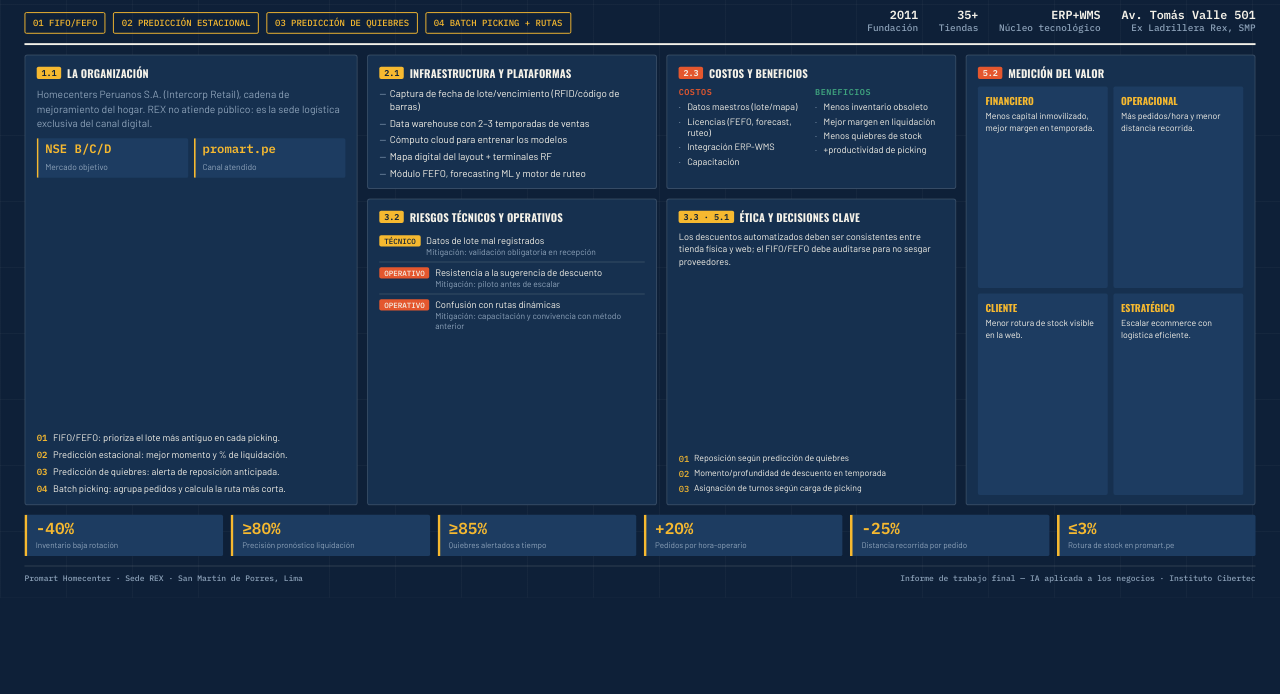
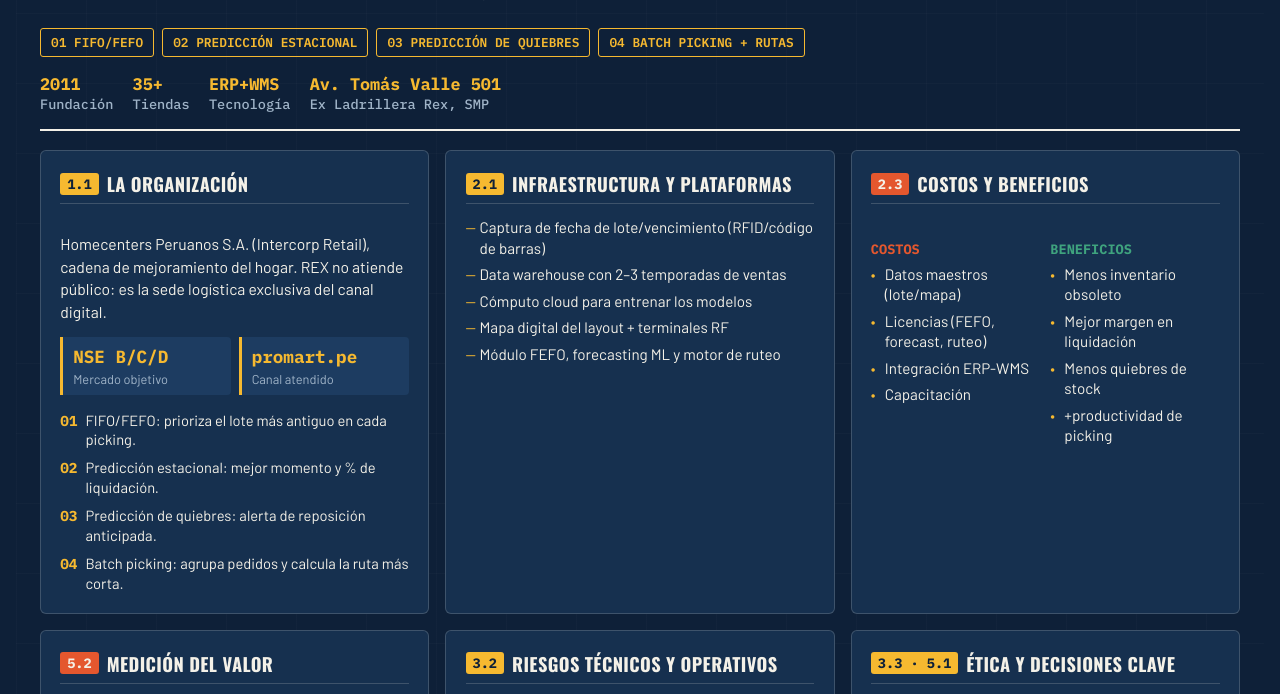
Before and after one commit to jhoan219/scrollytelling-, a plain HTML site: page index.html in a window 1280 px wide. Shown: the part 162-856 px from the top of the page. Before the commit the page ends 800 px from the top, so only its background shows below. Drawn offline with nearby package versions, Linux system fonts and the light colour scheme.

Commit message:
tercer cambio

```diff
--- a/index.html
+++ b/index.html
@@ -6,127 +6,424 @@
 <meta name="viewport" content="width=device-width, initial-scale=1.0">
 <link rel="preconnect" href="https://fonts.googleapis.com">
 <link rel="preconnect" href="https://fonts.gstatic.com" crossorigin>
-<link href="https://fonts.googleapis.com/css2?family=Oswald:wght@500;600;700&family=Barlow:wght@400;500;600&family=IBM+Plex+Mono:wght@500;600&display=swap" rel="stylesheet">
+<link href="https://fonts.googleapis.com/css2?family=Barlow:wght@400;500;600;700&family=IBM+Plex+Mono:wght@500;600;700&family=Oswald:wght@500;600;700&display=swap" rel="stylesheet">
 <style>
-  :root{
-    --ink:#0E2038;
-    --panel:#16304F;
-    --panel-2:#1D3C61;
-    --yellow:#F6B930;
-    --rust:#E4572E;
-    --green:#3FA37E;
-    --paper:#F4F1E8;
-    --steel:#8DA2B9;
-    --line: rgba(244,241,232,0.14);
+  :root {
+    --ink: #0E2038;
+    --panel: #16304F;
+    --panel-2: #1D3C61;
+    --yellow: #F6B930;
+    --rust: #E4572E;
+    --green: #3FA37E;
+    --paper: #F4F1E8;
+    --steel: #A0B4C8;
+    --line: rgba(244, 241, 232, 0.18);
   }
-  *{box-sizing:border-box;}
-  html,body{margin:0;padding:0;height:100%;}
-  body{
-    background:var(--ink);color:var(--paper);
-    font-family:'Barlow',sans-serif;
-    display:flex;align-items:center;justify-content:center;
-    overflow:hidden;
+
+  * { box-sizing: border-box; }
+
+  body {
+    margin: 0;
+    padding: 1rem;
+    background: var(--ink);
+    color: var(--paper);
+    font-family: 'Barlow', sans-serif;
+    min-height: 100vh;
+    display: flex;
+    justify-content: center;
   }
-  #stage{width:100vw;height:100vh;display:flex;align-items:center;justify-content:center;overflow:hidden;}
-  .sheet{
-    width:1360px;height:764px;flex:none;
-    padding:22px 26px 16px;
-    display:flex;flex-direction:column;gap:10px;
+
+  .sheet {
+    width: 100%;
+    max-width: 1400px;
+    padding: 1.5rem;
+    display: flex;
+    flex-direction: column;
+    gap: 1.2rem;
     background:
-      repeating-linear-gradient(90deg, rgba(244,241,232,0.03) 0 1px, transparent 1px 70px),
-      repeating-linear-gradient(0deg, rgba(244,241,232,0.03) 0 1px, transparent 1px 70px);
+      repeating-linear-gradient(90deg, rgba(244,241,232,0.02) 0 1px, transparent 1px 70px),
+      repeating-linear-gradient(0deg, rgba(244,241,232,0.02) 0 1px, transparent 1px 70px);
   }
-  h1,h2,h3,h4{font-family:'Oswald',sans-serif;margin:0;text-transform:uppercase;letter-spacing:0.02em;}
-  .mono{font-family:'IBM Plex Mono',monospace;}
+
+  h1, h2, h3, h4 {
+    font-family: 'Oswald', sans-serif;
+    margin: 0;
+    text-transform: uppercase;
+    letter-spacing: 0.02em;
+  }
 
   /* ---------- HEADER ---------- */
-  .head{display:flex;justify-content:space-between;align-items:flex-end;border-bottom:2px solid var(--paper);padding-bottom:10px;}
-  .head-left{display:flex;flex-direction:column;gap:4px;}
-  .hazard{background:repeating-linear-gradient(45deg,var(--yellow) 0 10px, var(--ink) 10px 20px);height:5px;width:80px;}
-  .eyebrow{font-family:'IBM Plex Mono',monospace;font-size:10px;letter-spacing:0.12em;text-transform:uppercase;color:var(--yellow);}
-  .head h1{font-size:30px;color:var(--paper);line-height:1;}
-  .head h1 span{color:var(--yellow);}
-  .head-sub{font-size:12px;color:var(--steel);max-width:460px;line-height:1.35;}
-  .head-meta{display:flex;gap:22px;font-family:'IBM Plex Mono',monospace;font-size:10px;color:var(--steel);text-align:right;}
-  .head-meta div strong{display:block;color:var(--paper);font-size:12.5px;}
+  .head {
+    display: flex;
+    flex-wrap: wrap;
+    justify-content: space-between;
+    align-items: flex-end;
+    border-bottom: 2px solid var(--paper);
+    padding-bottom: 1rem;
+    gap: 1rem;
+  }
 
-  .chips{display:flex;gap:8px;}
-  .chip{border:1px solid var(--yellow);color:var(--yellow);font-family:'IBM Plex Mono',monospace;font-size:9.5px;padding:4px 8px;border-radius:2px;text-transform:uppercase;white-space:nowrap;}
+  .head-left {
+    display: flex;
+    flex-direction: column;
+    gap: 6px;
+    max-width: 800px;
+  }
+
+  .hazard {
+    background: repeating-linear-gradient(45deg, var(--yellow) 0 10px, var(--ink) 10px 20px);
+    height: 6px;
+    width: 90px;
+  }
+
+  .eyebrow {
+    font-family: 'IBM Plex Mono', monospace;
+    font-size: 0.85rem;
+    font-weight: 600;
+    letter-spacing: 0.1em;
+    text-transform: uppercase;
+    color: var(--yellow);
+  }
+
+  .head h1 {
+    font-size: clamp(1.8rem, 3.5vw, 2.6rem);
+    color: var(--paper);
+    line-height: 1.1;
+  }
+
+  .head h1 span { color: var(--yellow); }
+
+  .head-sub {
+    font-size: clamp(0.95rem, 1.2vw, 1.15rem);
+    color: var(--paper);
+    line-height: 1.4;
+  }
+
+  .head-meta {
+    display: flex;
+    flex-wrap: wrap;
+    gap: 1.2rem;
+    font-family: 'IBM Plex Mono', monospace;
+    font-size: 0.85rem;
+    color: var(--steel);
+  }
+
+  .head-meta div strong {
+    display: block;
+    color: var(--yellow);
+    font-size: 1.05rem;
+  }
+
+  .chips {
+    display: flex;
+    flex-wrap: wrap;
+    gap: 8px;
+    margin-top: 4px;
+  }
+
+  .chip {
+    border: 1px solid var(--yellow);
+    color: var(--yellow);
+    font-family: 'IBM Plex Mono', monospace;
+    font-size: 0.8rem;
+    font-weight: 600;
+    padding: 5px 10px;
+    border-radius: 3px;
+    text-transform: uppercase;
+  }
 
   /* ---------- GRID BODY ---------- */
-  .body{flex:1;display:grid;grid-template-columns:1.15fr 1fr 1fr 1fr;grid-template-rows:auto 1fr auto;gap:10px;min-height:0;}
+  .body {
+    display: grid;
+    grid-template-columns: repeat(12, 1fr);
+    gap: 1rem;
+  }
 
-  .panel{background:var(--panel);border:1px solid var(--line);border-radius:3px;padding:10px 12px;display:flex;flex-direction:column;min-height:0;}
-  .lbl{display:flex;align-items:center;gap:6px;margin-bottom:6px;}
-  .num{font-family:'IBM Plex Mono',monospace;font-size:9px;background:var(--yellow);color:var(--ink);padding:1px 5px;border-radius:2px;font-weight:600;}
-  .num.alt{background:var(--rust);color:var(--paper);}
-  .lbl h4{font-size:11.5px;color:var(--paper);letter-spacing:0.01em;}
+  .panel {
+    background: var(--panel);
+    border: 1px solid var(--line);
+    border-radius: 6px;
+    padding: 1.2rem;
+    display: flex;
+    flex-direction: column;
+  }
 
-  /* org panel */
-  .org{grid-column:1;grid-row:1 / span 2;}
-  .org p{font-size:11px;color:var(--steel);line-height:1.4;margin:0 0 8px;}
-  .stat-row{display:grid;grid-template-columns:1fr 1fr;gap:6px;margin-bottom:8px;}
-  .stat{background:var(--panel-2);border-left:2px solid var(--yellow);padding:5px 7px;border-radius:0 2px 2px 0;}
-  .stat b{display:block;font-family:'IBM Plex Mono',monospace;font-size:13px;color:var(--yellow);line-height:1;}
-  .stat span{font-size:9px;color:var(--steel);}
-  .sol-mini{display:flex;flex-direction:column;gap:5px;margin-top:auto;}
-  .sol-mini .s{display:flex;gap:6px;align-items:flex-start;font-size:10px;color:var(--paper);}
-  .sol-mini .s b{color:var(--yellow);font-family:'IBM Plex Mono',monospace;font-size:9.5px;flex:none;}
+  .lbl {
+    display: flex;
+    align-items: center;
+    gap: 8px;
+    margin-bottom: 0.8rem;
+    border-bottom: 1px solid var(--line);
+    padding-bottom: 6px;
+  }
 
-  /* infra panel */
-  .infra{grid-column:2;grid-row:1;}
-  .infra ul{list-style:none;margin:0;padding:0;display:flex;flex-direction:column;gap:4px;}
-  .infra li{font-size:10.5px;color:var(--paper);padding-left:11px;position:relative;line-height:1.3;}
-  .infra li::before{content:"—";position:absolute;left:0;color:var(--steel);}
+  .num {
+    font-family: 'IBM Plex Mono', monospace;
+    font-size: 0.85rem;
+    background: var(--yellow);
+    color: var(--ink);
+    padding: 2px 7px;
+    border-radius: 3px;
+    font-weight: 700;
+  }
 
-  /* cost/benefit panel */
-  .cvb{grid-column:3;grid-row:1;}
-  .cvb .cols{display:grid;grid-template-columns:1fr 1fr;gap:8px;flex:1;}
-  .cvb .c h5{font-family:'IBM Plex Mono',monospace;font-size:9px;text-transform:uppercase;letter-spacing:0.06em;margin:0 0 4px;}
-  .cvb .c.cost h5{color:var(--rust);}
-  .cvb .c.ben h5{color:var(--green);}
-  .cvb ul{list-style:none;margin:0;padding:0;display:flex;flex-direction:column;gap:3px;}
-  .cvb li{font-size:9.8px;color:var(--paper);padding-left:9px;position:relative;line-height:1.25;}
-  .cvb li::before{content:"·";position:absolute;left:0;color:var(--steel);}
+  .num.alt {
+    background: var(--rust);
+    color: var(--paper);
+  }
 
-  /* value matrix panel */
-  .val{grid-column:4;grid-row:1 / span 2;}
-  .val .grid2{display:grid;grid-template-columns:1fr 1fr;grid-template-rows:1fr 1fr;gap:6px;flex:1;}
-  .val .cell{background:var(--panel-2);border-radius:2px;padding:7px 8px;}
-  .val .cell h5{font-family:'Oswald',sans-serif;font-size:10.5px;color:var(--yellow);text-transform:uppercase;margin:0 0 3px;}
-  .val .cell p{font-size:9.3px;color:var(--paper);margin:0;line-height:1.25;}
+  .lbl h4 {
+    font-size: 1.15rem;
+    color: var(--paper);
+  }
 
-  /* risks panel */
-  .risks{grid-column:2;grid-row:2;}
-  .risk-row{display:flex;gap:6px;align-items:flex-start;padding:4px 0;border-bottom:1px solid var(--line);}
-  .risk-row:last-child{border-bottom:none;}
-  .risk-row .t{font-family:'IBM Plex Mono',monospace;font-size:8px;text-transform:uppercase;background:var(--yellow);color:var(--ink);padding:1px 5px;border-radius:2px;flex:none;margin-top:1px;}
-  .risk-row .t.op{background:var(--rust);color:var(--paper);}
-  .risk-row .r{font-size:10px;color:var(--paper);line-height:1.3;}
-  .risk-row .r b{display:block;color:var(--steel);font-weight:400;font-size:9px;}
+  /* Layout por columnas según tamaño */
+  .org   { grid-column: span 12; }
+  .infra { grid-column: span 12; }
+  .cvb   { grid-column: span 12; }
+  .val   { grid-column: span 12; }
+  .risks { grid-column: span 12; }
+  .eth   { grid-column: span 12; }
+  .kpis  { grid-column: span 12; }
 
-  /* ethics + decisions panel */
-  .eth{grid-column:3;grid-row:2;}
-  .eth p{font-size:9.8px;color:var(--paper);line-height:1.35;margin:0 0 6px;}
-  .eth p.muted{color:var(--steel);font-size:9.3px;}
-  .dec{margin-top:auto;display:flex;flex-direction:column;gap:3px;}
-  .dec div{font-size:9.3px;color:var(--paper);display:flex;gap:5px;}
-  .dec div span{color:var(--yellow);font-family:'IBM Plex Mono',monospace;flex:none;}
+  @media (min-width: 768px) {
+    .org   { grid-column: span 6; }
+    .infra { grid-column: span 6; }
+    .cvb   { grid-column: span 6; }
+    .val   { grid-column: span 6; }
+    .risks { grid-column: span 6; }
+    .eth   { grid-column: span 6; }
+  }
 
-  /* KPI strip full width bottom */
-  .kpis{grid-column:1 / span 4;grid-row:3;display:grid;grid-template-columns:repeat(6,1fr);gap:8px;}
-  .kpi{background:var(--panel-2);border-left:3px solid var(--yellow);border-radius:0 2px 2px 0;padding:7px 9px;}
-  .kpi .v{font-family:'IBM Plex Mono',monospace;font-size:17px;color:var(--yellow);font-weight:600;line-height:1;}
-  .kpi .l{font-size:8.6px;color:var(--steel);margin-top:3px;line-height:1.2;}
+  @media (min-width: 1024px) {
+    .org   { grid-column: span 4; }
+    .infra { grid-column: span 4; }
+    .cvb   { grid-column: span 4; }
+    .val   { grid-column: span 4; }
+    .risks { grid-column: span 4; }
+    .eth   { grid-column: span 4; }
+  }
 
-  .foot{display:flex;justify-content:space-between;font-family:'IBM Plex Mono',monospace;font-size:8.5px;color:var(--steel);padding-top:6px;border-top:1px solid var(--line);}
+  /* Detalles de contenido con mayor visibilidad */
+  .org p {
+    font-size: 0.98rem;
+    color: var(--paper);
+    line-height: 1.45;
+    margin-bottom: 0.8rem;
+  }
+
+  .stat-row {
+    display: grid;
+    grid-template-columns: 1fr 1fr;
+    gap: 8px;
+    margin-bottom: 1rem;
+  }
+
+  .stat {
+    background: var(--panel-2);
+    border-left: 3px solid var(--yellow);
+    padding: 8px 10px;
+    border-radius: 0 4px 4px 0;
+  }
+
+  .stat b {
+    display: block;
+    font-family: 'IBM Plex Mono', monospace;
+    font-size: 1.1rem;
+    color: var(--yellow);
+  }
+
+  .stat span {
+    font-size: 0.8rem;
+    color: var(--steel);
+  }
+
+  .sol-mini {
+    display: flex;
+    flex-direction: column;
+    gap: 8px;
+  }
+
+  .sol-mini .s {
+    display: flex;
+    gap: 8px;
+    font-size: 0.92rem;
+    line-height: 1.35;
+  }
+
+  .sol-mini .s b {
+    color: var(--yellow);
+    font-family: 'IBM Plex Mono', monospace;
+    font-size: 0.9rem;
+    flex: none;
+  }
+
+  .infra ul, .cvb ul {
+    list-style: none;
+    margin: 0;
+    padding: 0;
+    display: flex;
+    flex-direction: column;
+    gap: 6px;
+  }
+
+  .infra li, .cvb li {
+    font-size: 0.95rem;
+    line-height: 1.35;
+    padding-left: 14px;
+    position: relative;
+  }
+
+  .infra li::before { content: "—"; position: absolute; left: 0; color: var(--yellow); }
+  .cvb li::before { content: "•"; position: absolute; left: 0; color: var(--yellow); }
+
+  .cvb .cols {
+    display: grid;
+    grid-template-columns: 1fr 1fr;
+    gap: 10px;
+  }
+
+  .cvb .c h5 {
+    font-family: 'IBM Plex Mono', monospace;
+    font-size: 0.85rem;
+    text-transform: uppercase;
+    margin-bottom: 6px;
+  }
+
+  .cvb .c.cost h5 { color: var(--rust); }
+  .cvb .c.ben h5 { color: var(--green); }
+
+  .val .grid2 {
+    display: grid;
+    grid-template-columns: 1fr 1fr;
+    gap: 8px;
+  }
+
+  .val .cell {
+    background: var(--panel-2);
+    border-radius: 4px;
+    padding: 10px;
+  }
+
+  .val .cell h5 {
+    font-size: 0.95rem;
+    color: var(--yellow);
+    margin-bottom: 4px;
+  }
+
+  .val .cell p {
+    font-size: 0.88rem;
+    margin: 0;
+    line-height: 1.3;
+  }
+
+  .risk-row {
+    display: flex;
+    gap: 8px;
+    align-items: flex-start;
+    padding: 6px 0;
+    border-bottom: 1px solid var(--line);
+  }
+
+  .risk-row:last-child { border-bottom: none; }
+
+  .risk-row .t {
+    font-family: 'IBM Plex Mono', monospace;
+    font-size: 0.75rem;
+    font-weight: 700;
+    text-transform: uppercase;
+    background: var(--yellow);
+    color: var(--ink);
+    padding: 2px 6px;
+    border-radius: 3px;
+    flex: none;
+  }
+
+  .risk-row .t.op { background: var(--rust); color: var(--paper); }
+
+  .risk-row .r {
+    font-size: 0.92rem;
+    line-height: 1.3;
+  }
+
+  .risk-row .r b {
+    display: block;
+    color: var(--steel);
+    font-weight: 400;
+    font-size: 0.82rem;
+  }
+
+  .eth p {
+    font-size: 0.92rem;
+    line-height: 1.4;
+    margin-bottom: 8px;
+  }
+
+  .dec {
+    display: flex;
+    flex-direction: column;
+    gap: 6px;
+    margin-top: 6px;
+  }
+
+  .dec div {
+    font-size: 0.88rem;
+    display: flex;
+    gap: 6px;
+  }
+
+  .dec div span {
+    color: var(--yellow);
+    font-family: 'IBM Plex Mono', monospace;
+    font-weight: 700;
+  }
+
+  /* KPIS */
+  .kpis {
+    display: grid;
+    grid-template-columns: repeat(auto-fit, minmax(180px, 1fr));
+    gap: 10px;
+  }
+
+  .kpi {
+    background: var(--panel-2);
+    border-left: 4px solid var(--yellow);
+    border-radius: 0 4px 4px 0;
+    padding: 10px 12px;
+  }
+
+  .kpi .v {
+    font-family: 'IBM Plex Mono', monospace;
+    font-size: 1.5rem;
+    color: var(--yellow);
+    font-weight: 700;
+  }
+
+  .kpi .l {
+    font-size: 0.85rem;
+    color: var(--paper);
+    margin-top: 4px;
+    line-height: 1.25;
+  }
+
+  .foot {
+    display: flex;
+    flex-wrap: wrap;
+    justify-content: space-between;
+    font-family: 'IBM Plex Mono', monospace;
+    font-size: 0.8rem;
+    color: var(--steel);
+    padding-top: 1rem;
+    border-top: 1px solid var(--line);
+    gap: 0.5rem;
+  }
 </style>
 </head>
 <body>
 
-<div id="stage">
-<div class="sheet" id="sheet">
+<div class="sheet">
 
+  <!-- HEADER -->
   <div class="head">
     <div class="head-left">
       <span class="hazard"></span>
@@ -143,14 +440,15 @@
     <div class="head-meta">
       <div><strong>2011</strong>Fundación</div>
       <div><strong>35+</strong>Tiendas</div>
-      <div><strong>ERP+WMS</strong>Núcleo tecnológico</div>
+      <div><strong>ERP+WMS</strong>Tecnología</div>
       <div><strong>Av. Tomás Valle 501</strong>Ex Ladrillera Rex, SMP</div>
     </div>
   </div>
 
+  <!-- BODY GRID -->
   <div class="body">
 
-    <!-- ORG 1.1 + solutions -->
+    <!-- 1.1 ORG -->
     <div class="panel org">
       <div class="lbl"><span class="num">1.1</span><h4>La organización</h4></div>
       <p>Homecenters Peruanos S.A. (Intercorp Retail), cadena de mejoramiento del hogar. REX no atiende público: es la sede logística exclusiva del canal digital.</p>
@@ -159,14 +457,14 @@
         <div class="stat"><b>promart.pe</b><span>Canal atendido</span></div>
       </div>
       <div class="sol-mini">
-        <div class="s"><b>01</b>FIFO/FEFO: prioriza el lote más antiguo en cada picking.</div>
-        <div class="s"><b>02</b>Predicción estacional: mejor momento y % de liquidación.</div>
-        <div class="s"><b>03</b>Predicción de quiebres: alerta de reposición anticipada.</div>
-        <div class="s"><b>04</b>Batch picking: agrupa pedidos y calcula la ruta más corta.</div>
+        <div class="s"><b>01</b> FIFO/FEFO: prioriza el lote más antiguo en cada picking.</div>
+        <div class="s"><b>02</b> Predicción estacional: mejor momento y % de liquidación.</div>
+        <div class="s"><b>03</b> Predicción de quiebres: alerta de reposición anticipada.</div>
+        <div class="s"><b>04</b> Batch picking: agrupa pedidos y calcula la ruta más corta.</div>
       </div>
     </div>
 
-    <!-- 2.1 infra -->
+    <!-- 2.1 INFRA -->
     <div class="panel infra">
       <div class="lbl"><span class="num">2.1</span><h4>Infraestructura y plataformas</h4></div>
       <ul>
@@ -178,7 +476,7 @@
       </ul>
     </div>
 
-    <!-- 2.3 costos/beneficios -->
+    <!-- 2.3 COSTOS Y BENEFICIOS -->
     <div class="panel cvb">
       <div class="lbl"><span class="num alt">2.3</span><h4>Costos y beneficios</h4></div>
       <div class="cols">
@@ -203,7 +501,7 @@
       </div>
     </div>
 
-    <!-- 5.2 value matrix -->
+    <!-- 5.2 VALOR -->
     <div class="panel val">
       <div class="lbl"><span class="num alt">5.2</span><h4>Medición del valor</h4></div>
       <div class="grid2">
@@ -214,7 +512,7 @@
       </div>
     </div>
 
-    <!-- 3.2 riesgos -->
+    <!-- 3.2 RIESGOS -->
     <div class="panel risks">
       <div class="lbl"><span class="num">3.2</span><h4>Riesgos técnicos y operativos</h4></div>
       <div class="risk-row"><span class="t">Técnico</span><div class="r">Datos de lote mal registrados<b>Mitigación: validación obligatoria en recepción</b></div></div>
@@ -222,18 +520,18 @@
       <div class="risk-row"><span class="t op">Operativo</span><div class="r">Confusión con rutas dinámicas<b>Mitigación: capacitación y convivencia con método anterior</b></div></div>
     </div>
 
-    <!-- 3.3 etica + 5.1 decisiones -->
+    <!-- 3.3 ETICA -->
     <div class="panel eth">
       <div class="lbl"><span class="num">3.3 · 5.1</span><h4>Ética y decisiones clave</h4></div>
       <p>Los descuentos automatizados deben ser consistentes entre tienda física y web; el FIFO/FEFO debe auditarse para no sesgar proveedores.</p>
       <div class="dec">
-        <div><span>01</span>Reposición según predicción de quiebres</div>
-        <div><span>02</span>Momento/profundidad de descuento en temporada</div>
-        <div><span>03</span>Asignación de turnos según carga de picking</div>
+        <div><span>01</span> Reposición según predicción de quiebres</div>
+        <div><span>02</span> Momento/profundidad de descuento en temporada</div>
+        <div><span>03</span> Asignación de turnos según carga de picking</div>
       </div>
     </div>
 
-    <!-- KPIs 2.4 full width -->
+    <!-- KPIS -->
     <div class="kpis">
       <div class="kpi"><div class="v">-40%</div><div class="l">Inventario baja rotación</div></div>
       <div class="kpi"><div class="v">≥80%</div><div class="l">Precisión pronóstico liquidación</div></div>
@@ -245,23 +543,13 @@
 
   </div>
 
+  <!-- FOOTER -->
   <div class="foot">
     <span>Promart Homecenter · Sede REX · San Martín de Porres, Lima</span>
     <span>Informe de trabajo final — IA aplicada a los negocios · Instituto Cibertec</span>
   </div>
 
 </div>
-</div>
-
-<script>
-  function fitStage(){
-    var sheet = document.getElementById('sheet');
-    var scale = Math.min(window.innerWidth / 1360, window.innerHeight / 764);
-    sheet.style.transform = 'scale(' + scale + ')';
-  }
-  window.addEventListener('resize', fitStage);
-  fitStage();
-</script>
 
 </body>
 </html>
```
